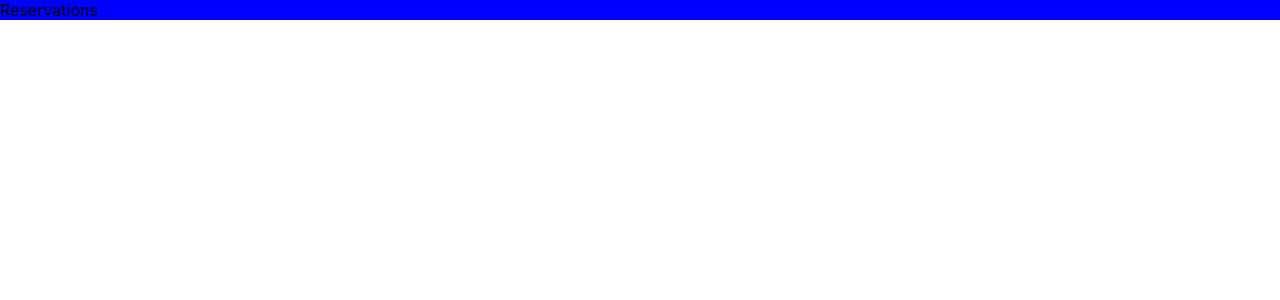
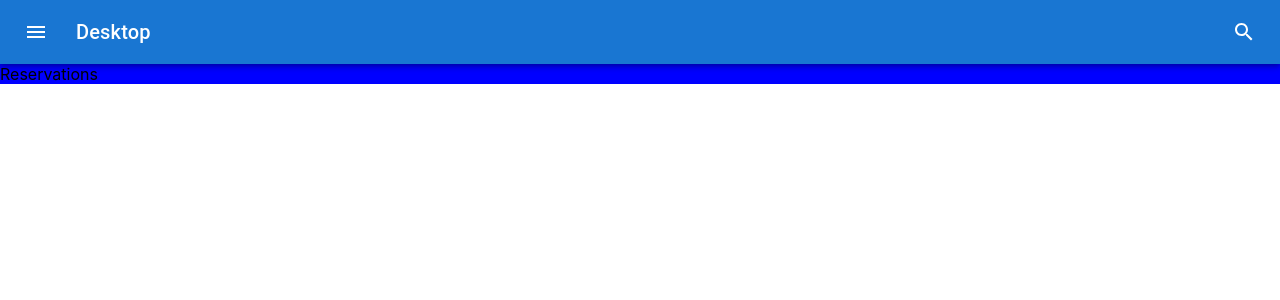
Before and after one commit to DylanLovell93/takehome-frontend, a React (Create React App) app: page /reservations in a window 1280 px wide. Shown: the top 300 px of the page. Built offline with nearby package versions, Linux system fonts and the light colour scheme.

Commit message:
rendered navbar on pages

```diff
--- a/src/Pages/NewRestaurant/NewRestaurant.jsx
+++ b/src/Pages/NewRestaurant/NewRestaurant.jsx
@@ -1,8 +1,14 @@
 import "./NewRestaurant.css";
 import React from "react";
+import Navbar from "../../Components/Navbar/Navbar";
 
 const NewRestaurant = () => {
-  return <div className="NewRestaurant">NewRestaurant</div>;
+  return (
+    <div className="NewRestaurant">
+      <Navbar />
+      NewRestaurant
+    </div>
+  );
 };
 
 export default NewRestaurant;
--- a/src/Pages/Reservations/Reservations.js
+++ /dev/null
@@ -1,8 +0,0 @@
-import "./Reservations.css";
-import React from "react";
-
-const Reservations = () => {
-  return <div className="Reservations">Reservations</div>;
-};
-
-export default Reservations;
--- /dev/null
+++ b/src/Pages/Reservations/Reservations.jsx
@@ -0,0 +1,14 @@
+import "./Reservations.css";
+import React from "react";
+import Navbar from "../../Components/Navbar/Navbar";
+
+const Reservations = () => {
+  return (
+    <div className="Reservations">
+      <Navbar />
+      Reservations
+    </div>
+  );
+};
+
+export default Reservations;
--- a/src/Pages/SingleReservation/SingleReservation.jsx
+++ b/src/Pages/SingleReservation/SingleReservation.jsx
@@ -1,10 +1,15 @@
 import "./SingleReservation.css";
 import React from "react";
 import { useParams } from "react-router-dom";
-
+import Navbar from "../../Components/Navbar/Navbar";
 const SingleReservation = () => {
   const { id } = useParams();
-  return <div className="SingleReservation">SingleReservation - {id}</div>;
+  return (
+    <div className="SingleReservation">
+      <Navbar />
+      SingleReservation - {id}
+    </div>
+  );
 };
 
 export default SingleReservation;
--- a/src/Pages/SingleRestaurant/SingleRestaurant.jsx
+++ b/src/Pages/SingleRestaurant/SingleRestaurant.jsx
@@ -1,10 +1,16 @@
 import "./SingleRestaurant.css";
 import React from "react";
 import { useParams } from "react-router-dom";
+import Navbar from "../../Components/Navbar/Navbar";
 
 const SingleRestaurant = () => {
   const { id } = useParams();
-  return <div className="SingleRestaurant">SingleRestaurant - {id}</div>;
+  return (
+    <div className="SingleRestaurant">
+      <Navbar />
+      SingleRestaurant - {id}
+    </div>
+  );
 };
 
 export default SingleRestaurant;
```
